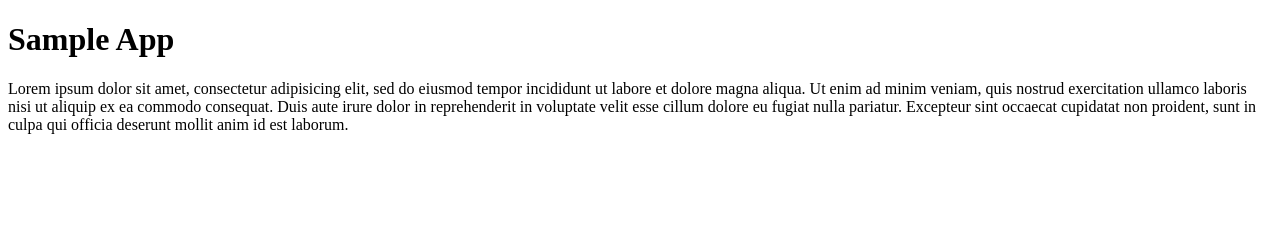
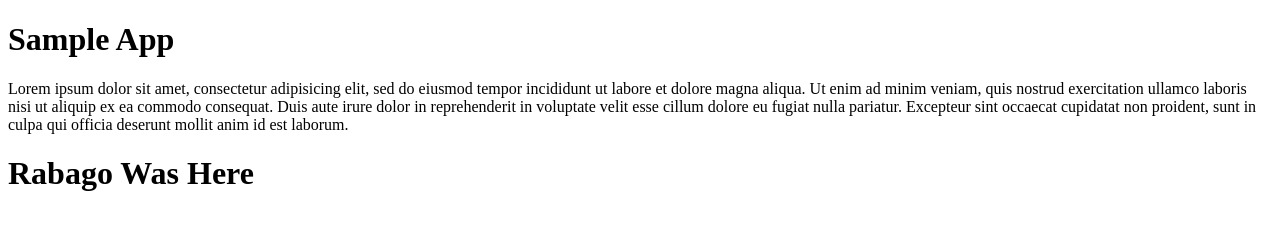
Before and after one commit to SneakyTurtle20/Sample-App, a plain HTML site: page index.html in a window 1280 px wide. Drawn offline with Linux system fonts and the light colour scheme.

Commit message:
Index Change
Naglagay ako ng h1

```diff
--- a/index.html
+++ b/index.html
@@ -11,5 +11,6 @@
 	consequat. Duis aute irure dolor in reprehenderit in voluptate velit esse
 	cillum dolore eu fugiat nulla pariatur. Excepteur sint occaecat cupidatat non
 	proident, sunt in culpa qui officia deserunt mollit anim id est laborum.</p>
+	<h1>Rabago Was Here</h1>
 </body>
 </html>
```
